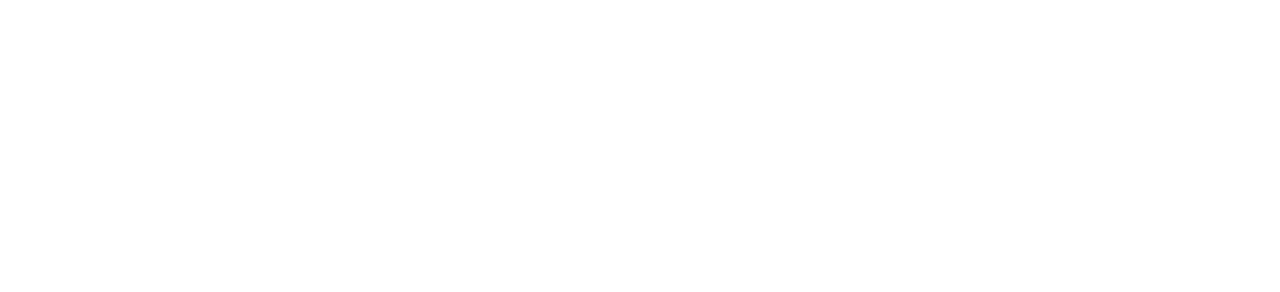
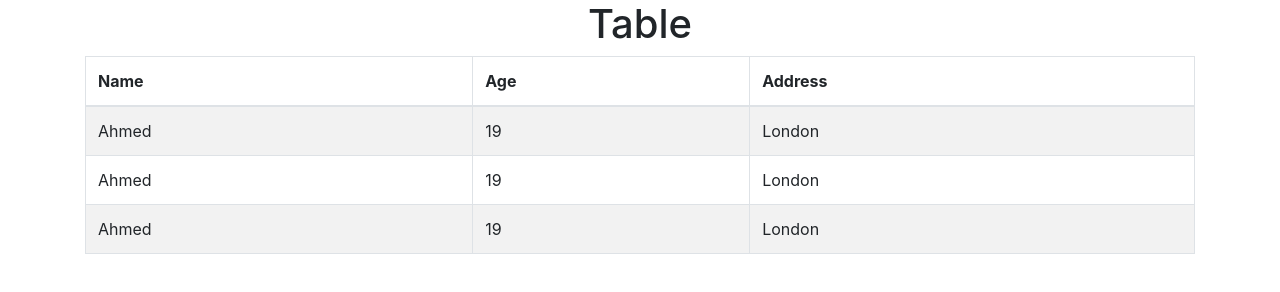
Before and after one commit to ahmed-Alsonaffi/my-website, a plain HTML site: page index.html in a window 1280 px wide. Drawn offline with nearby package versions, Linux system fonts and the light colour scheme.

Commit message:
add table

```diff
--- a/index.html
+++ b/index.html
@@ -8,6 +8,32 @@
     <script src="bootstrap/js/bootstrap.bundle.min.js"></script>
 </head>
 <body>
-
+    <div class="container">
+        <h1 class="text-center">Table</h1>
+        <table class="table table-bordered table-striped table-hover">
+            <thead>
+                <th>Name</th>
+                <th>Age</th>
+                <th>Address</th>
+            </thead>
+            <tbody>
+                <tr>
+                    <td>Ahmed</td>
+                    <td>19</td>
+                    <td>London</td>
+                </tr>
+                <tr>
+                    <td>Ahmed</td>
+                    <td>19</td>
+                    <td>London</td>
+                </tr>
+                <tr>
+                    <td>Ahmed</td>
+                    <td>19</td>
+                    <td>London</td>
+                </tr>
+            </tbody>
+        </table>
+    </div>
 </body>
 </html>
```
